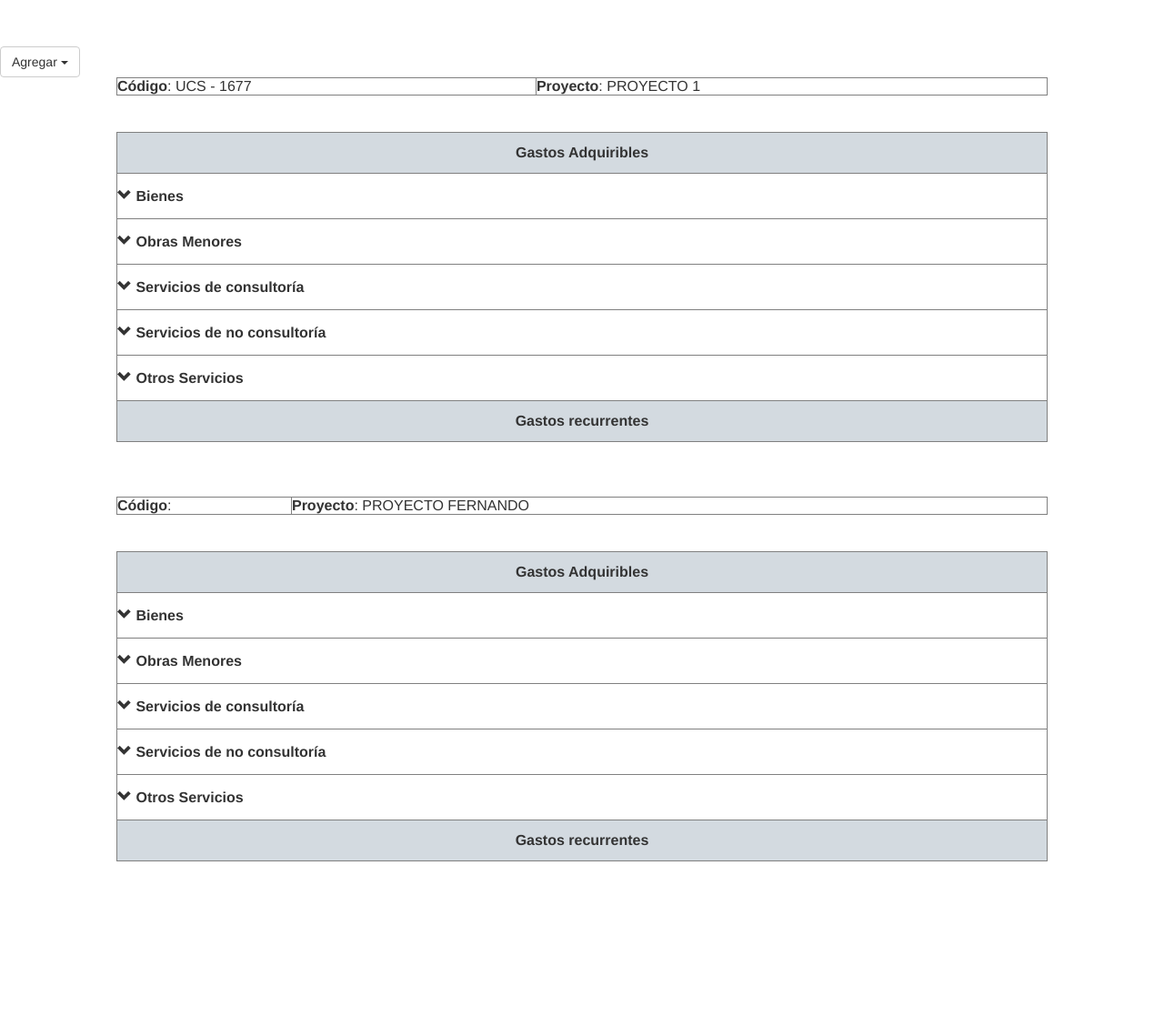
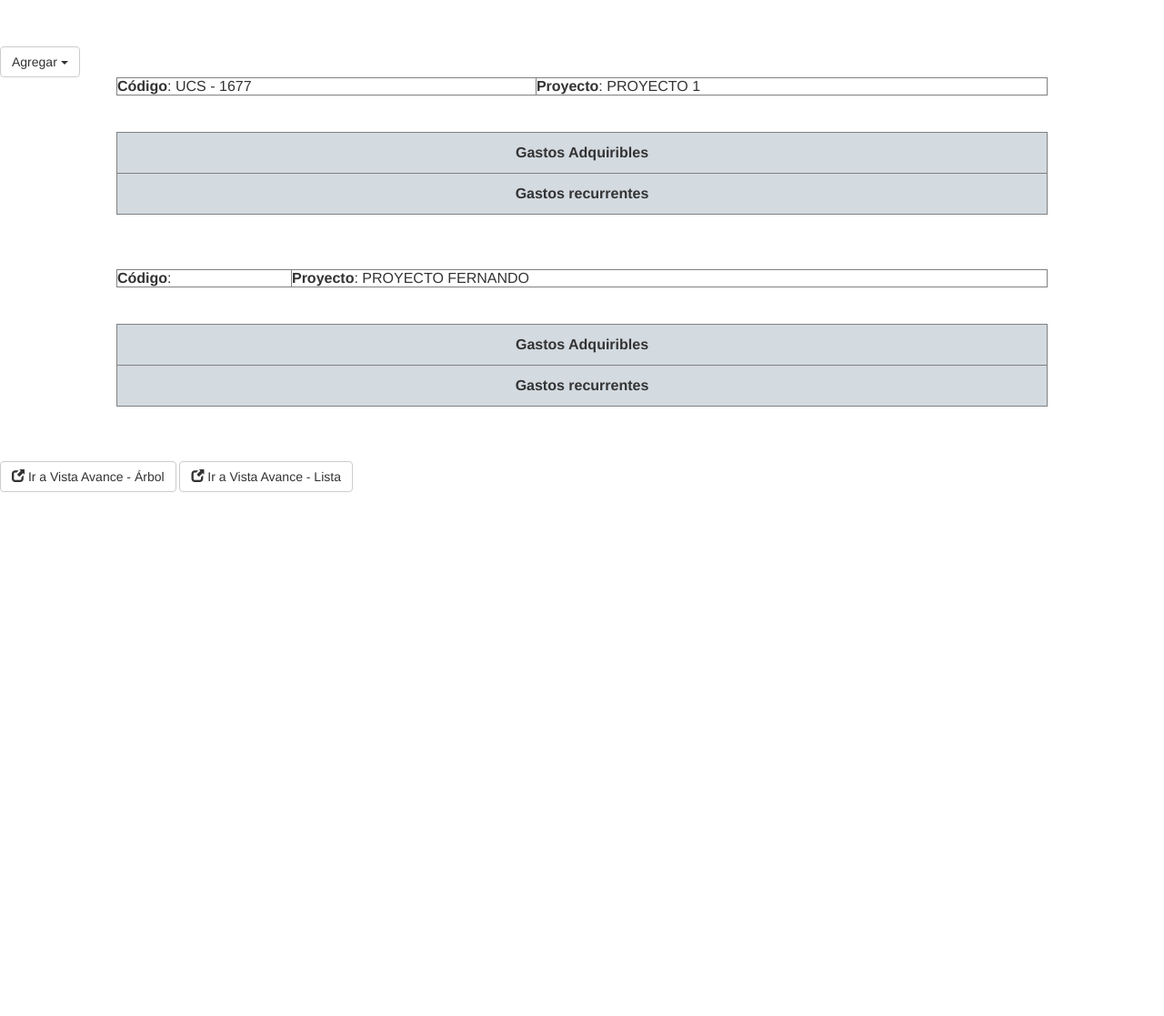
Before and after one commit to panx0316/pace, a CodeIgniter app: page /pace/index.php/financiero/index in a window 1280 px wide. Shown: the part 201-1318 px from the top of the page at 91% size. After the commit the page ends 742 px from the top, so only its background shows below. Run offline with CodeIgniter, Linux system fonts and the light colour scheme; data comes from the database, SQL or seed files in the repository; lists and menus that the app fills with data are empty; some libraries are stand-ins or nearby versions.

Commit message:
CAMBIOS 19/08

```diff
--- a/application/config/config.php
+++ b/application/config/config.php
@@ -23,8 +23,8 @@ defined('BASEPATH') OR exit('No direct script access allowed');
 | a PHP script and you can easily do that on your own.
 |
 */
-// $config['base_url'] = 'http://10.185.0.25:8080/pace/';
-$config['base_url'] = 'http://localhost/pace/';
+$config['base_url'] = 'http://10.185.0.25:8080/pace/';
+// $config['base_url'] = 'http://localhost/pace/';
 
 /*
 |--------------------------------------------------------------------------
--- a/application/views/financiero.php
+++ b/application/views/financiero.php
@@ -31,13 +31,13 @@
 <br><br>
 
 <table border=1 style="width:100%;">
-	<tr data-toggle="collapse" data-target=".demoA" class="accordion-toggle">
+	<tr data-toggle="collapse" data-target=".demoA" class="accordion-toggle" aria-expanded="false">
 	<th scope="colgroup" colspan="12" class="clase_gastos">Gastos Adquiribles</th>
     </tr>
      <?php foreach ($item_tipo_gastos as $data_adquiribles){
 	 $i++;
 	 ?>
-	  <tr data-toggle="collapse" data-target=".demo<?php echo $i; ?>" class="accordion-toggle demoA" aria-expanded="false">
+	  <tr data-toggle="collapse" data-target=".demo<?php echo $i; ?>" class="hiddenRow accordian-body collapse accordion-toggle demoA" aria-expanded="false">
         <th scope="colgroup" colspan="12" class="tipo_gasto" ><span class="glyphicon glyphicon-chevron-down" aria-hidden="true"></span><?php echo " ".$data_adquiribles->P_NOMBRE_ITEM_TIPO_GASTO; ?></th>
     </tr>
         <tr  class="hiddenRow accordian-body collapse demo<?php echo $i; ?>" >
@@ -99,3 +99,6 @@
 
  <?php } ?>
 </div>
+
+<a href="<?php echo base_url() ?>" id="goToFinanzas"  class="btn btn-default"><span class="glyphicon glyphicon-new-window" aria-hidden="true"></span> Ir a Vista Avance - Árbol</a>
+<a href="<?php echo base_url().'lista' ?>" id="goToFinanzas"  class="btn btn-default"><span class="glyphicon glyphicon-new-window" aria-hidden="true"></span> Ir a Vista Avance - Lista</a>
--- a/application/views/lista.php
+++ b/application/views/lista.php
@@ -18,7 +18,7 @@
 
 <table border=1 style="width:100%">
 <tr>
-<td>Abreviacion</td><td>Estrategia</td><td>Avance</td><td>Atraso</td>
+<td><b>Abreviacion</b></td><td><b>Estrategia</b></td><td><b>Avance</b></td><td><b>Atraso</b></td>
 <?php foreach ($areas as $data_areas){ ?>
 <?php if($data_areas->P_ID_PROYECTO == $data_proyectos->P_ID_PROYECTO){ ?>
 <tr>
--- a/application/views/template.php
+++ b/application/views/template.php
@@ -1,22 +1,14 @@
 <html>
 <head>
-<?php
-//$ruta='http://10.185.0.25:8080/pace/';
-$ruta='http://localhost/pace/';
-
-define('RUTA', $ruta);
-
-?>
-
 
 <!-- LIBRERIAS CSS -->
 	    <!-- Bootstrap -->
 
-    <link href="<?php echo RUTA ?>assets/css/bootstrap.min.css" rel="stylesheet">
-    <link href="<?php echo RUTA ?>assets/css/style.css" rel="stylesheet">
-    <link href="<?php echo RUTA ?>assets/css/main.css" rel="stylesheet">
-    <link href="<?php echo RUTA ?>assets/css/font-awesome.min.css" rel="stylesheet">
-    <link href="<?php echo RUTA ?>assets/css/jquery-ui.css" rel="stylesheet">
+    <link href="<?php echo base_url(); ?>assets/css/bootstrap.min.css" rel="stylesheet">
+    <link href="<?php echo base_url(); ?>assets/css/style.css" rel="stylesheet">
+    <link href="<?php echo base_url(); ?>assets/css/main.css" rel="stylesheet">
+    <link href="<?php echo base_url(); ?>assets/css/font-awesome.min.css" rel="stylesheet">
+    <link href="<?php echo base_url(); ?>assets/css/jquery-ui.css" rel="stylesheet">
 
 
 </head>
@@ -26,8 +18,8 @@ define('RUTA', $ruta);
 
     <div class="container">
     <div class="perfil"></div>
-	<div class="logo_ucsc"><img src="<?php //echo RUTA ?>assets/img/logo_ucsc.png"></div>
-    <div class="logo_pace"><img src="<?php //echo RUTA ?>assets/img/logo_pace.jpg"></div>
+	<div class="logo_ucsc"><img src="<?php echo base_url(); ?>assets/img/logo_ucsc.png"></div>
+    <div class="logo_pace"><img src="<?php echo base_url(); ?>assets/img/logo_pace.jpg"></div>
     </div>
 	</div>
 
@@ -39,7 +31,7 @@ define('RUTA', $ruta);
 
 	<div class="footercont">
 
-		<img src="<?php //echo RUTA ?>assets/img/logo_pace.jpg">
+		<img src="<?php //echo base_url(); ?>assets/img/logo_pace.jpg">
 		<h6>Programa de Acompañamiento y Acceso Efectivo</h6>
 		contacto.pace@ucsc.cl<br>
 		(56) 41 234 5337
@@ -56,20 +48,20 @@ define('RUTA', $ruta);
 
 	</div>
 	<script>
-	var host = "<?php echo RUTA ?>";
+	var host = "<?php echo base_url(); ?>";
 	</script>
 	<!-- LIBRERIAS JS-->
     <!-- jQuery (necessary for Bootstrap's JavaScript plugins) -->
-    <script src="<?php echo RUTA ?>assets/js/jquery.min.js"></script>
-    <script src="<?php echo RUTA ?>assets/js/jquery.validate.js"></script>
+    <script src="<?php echo base_url(); ?>assets/js/jquery.min.js"></script>
+    <script src="<?php echo base_url(); ?>assets/js/jquery.validate.js"></script>
 
 
     <!-- Include all compiled plugins (below), or include individual files as needed -->
-    <script src="<?php echo RUTA ?>assets/js/bootstrap.min.js"></script>
-    <script src="<?php echo RUTA ?>assets/js/jquery-ui.js"></script>
-    <script src="<?php echo RUTA ?>assets/js/general.js"></script>
-    <script src="<?php echo RUTA ?>assets/js/plugin.js"></script>
-    <script src="<?php echo RUTA ?>assets/js/proyectos.js"></script>
+    <script src="<?php echo base_url(); ?>assets/js/bootstrap.min.js"></script>
+    <script src="<?php echo base_url(); ?>assets/js/jquery-ui.js"></script>
+    <script src="<?php echo base_url(); ?>assets/js/general.js"></script>
+    <script src="<?php echo base_url(); ?>assets/js/plugin.js"></script>
+    <script src="<?php echo base_url(); ?>assets/js/proyectos.js"></script>
 
 
 </body>
```
